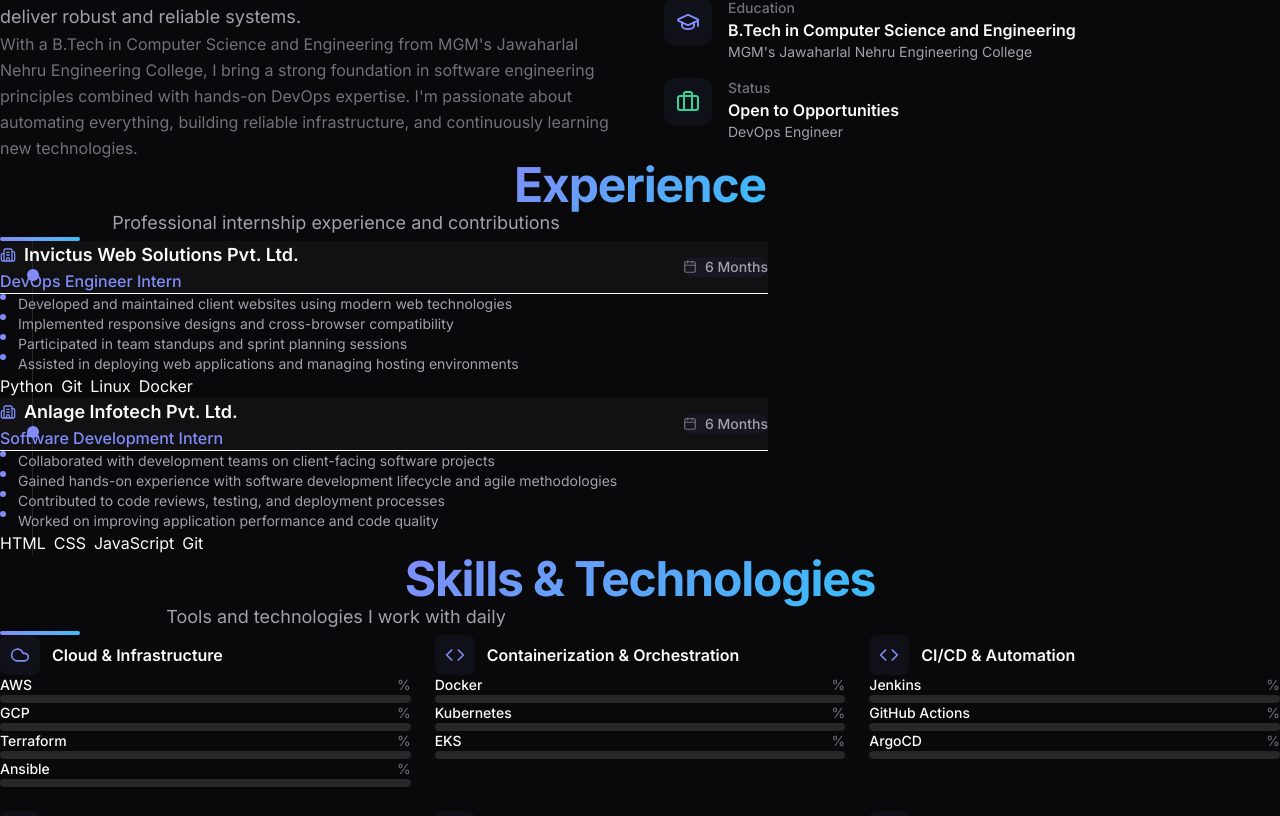
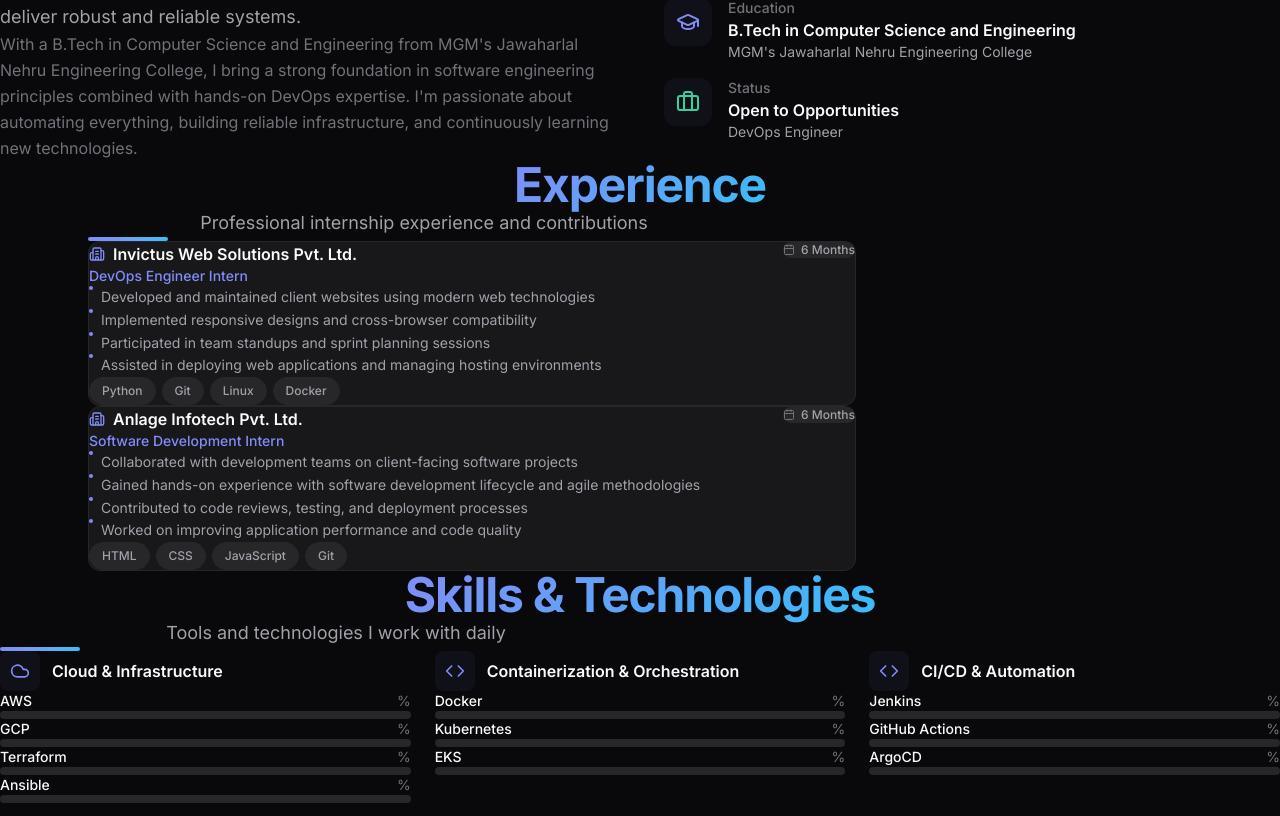
Before and after one commit to ajayautade/ajayautadeportfolio, a Next.js app: page / in a window 1280 px wide. Shown: the part 966-1782 px from the top of the page. Built offline with nearby package versions, Linux system fonts and the light colour scheme.

Commit message:
Build scrollytelling CI/CD pipeline timeline in Experience section

```diff
--- a/src/components/ExperienceSection.tsx
+++ b/src/components/ExperienceSection.tsx
@@ -1,14 +1,25 @@
 "use client";
 
 import { Building2, Calendar } from "lucide-react";
+import { useRef } from "react";
+import { motion, useScroll, useTransform } from "framer-motion";
 import ScrollReveal from "./ui/ScrollReveal";
 import SectionHeading from "./ui/SectionHeading";
 import { experiences } from "@/lib/data";
 
 export default function ExperienceSection() {
+  const containerRef = useRef<HTMLDivElement>(null);
+
+  const { scrollYProgress } = useScroll({
+    target: containerRef,
+    offset: ["start center", "end center"],
+  });
+
+  const lineHeight = useTransform(scrollYProgress, [0, 1], ["0%", "100%"]);
+
   return (
-    <section id="experience" className="relative py-16 sm:py-20 lg:py-24">
-      <div className="mx-auto w-full max-w-7xl px-4 sm:px-6 lg:px-8">
+    <section id="experience" className="py-12 sm:py-20 lg:py-24">
+      <div className="section-container">
         <ScrollReveal>
           <SectionHeading
             title="Experience"
@@ -16,63 +27,63 @@
           />
         </ScrollReveal>
 
-        <div className="relative mx-auto w-full max-w-3xl">
-          {/* Timeline Line */}
-          <div className="absolute left-4 top-0 bottom-0 w-px bg-border md:left-8" />
+        <div ref={containerRef} className="relative mx-auto w-full max-w-3xl">
+          {/* Static Timeline Line Background */}
+          <div className="absolute left-4 top-0 bottom-0 w-0.5 bg-border md:left-6" />
+
+          {/* Animated Glowing CI/CD Line */}
+          <motion.div
+            style={{ height: lineHeight }}
+            className="absolute left-4 top-0 w-0.5 bg-gradient-to-b from-primary via-accent to-success md:left-6 origin-top z-0 shadow-[0_0_8px_rgba(79,70,229,0.5)]"
+          />
 
           {experiences.map((exp, index) => (
             <ScrollReveal key={exp.company} delay={index * 0.15}>
-              <div className="relative mb-12 pl-10 md:pl-16">
+              <div className="relative mb-10 pl-10 md:pl-14">
                 {/* Timeline Dot */}
-                <div className="absolute left-[11px] top-7 flex h-3 w-3 items-center justify-center md:left-[27px]">
-                  <div className="h-3 w-3 rounded-full bg-primary" />
-                </div>
+                <div className="absolute left-[13px] top-6 h-3 w-3 rounded-full bg-primary md:left-[21px]" />
 
-                <div className="glass-card overflow-hidden">
+                <div className="card p-5 sm:p-6 relative z-10 border border-border/50 bg-surface/80 backdrop-blur-sm">
                   {/* Header */}
-                  <div className="border-b border-glass-border bg-surface-elevated/30 p-5 sm:p-6">
-                    <div className="flex flex-col sm:flex-row items-start sm:items-center justify-between gap-4">
+                  <div className="flex flex-col gap-2 sm:flex-row sm:items-center sm:justify-between">
                     <div>
-                        <div className="flex items-center gap-2 mb-1">
+                      <div className="flex items-center gap-2">
                         <Building2 className="h-4 w-4 text-primary" />
-                          <h3 className="text-lg font-semibold text-text-primary">
+                        <h3 className="text-base font-semibold text-text-primary">
                           {exp.company}
                         </h3>
                       </div>
-                        <p className="text-base font-medium text-primary">
+                      <p className="mt-0.5 text-sm font-medium text-primary">
                         {exp.role}
                       </p>
                     </div>
-                      <div className="flex items-center gap-2 rounded-full bg-card-hover px-3 py-1.5 self-start sm:self-auto">
-                        <Calendar className="h-3.5 w-3.5 text-text-tertiary" />
-                        <span className="text-sm font-medium text-text-secondary">
+                    <div className="flex items-center gap-1.5 rounded-full bg-surface-elevated px-3 py-1 self-start">
+                      <Calendar className="h-3 w-3 text-text-tertiary" />
+                      <span className="text-xs font-medium text-text-secondary">
                         {exp.duration}
                       </span>
                     </div>
                   </div>
-                  </div>
 
                   {/* Body */}
-                  <div className="p-6">
-                    <ul className="space-y-3">
+                  <ul className="mt-4 space-y-2">
                     {exp.description.map((item, i) => (
-                        <li key={i} className="flex items-start gap-3">
-                          <span className="mt-2 h-1.5 w-1.5 shrink-0 rounded-full bg-primary" />
-                          <span className="text-sm text-text-secondary">
+                      <li key={i} className="flex items-start gap-2">
+                        <span className="mt-2 h-1 w-1 shrink-0 rounded-full bg-primary" />
+                        <span className="text-sm text-text-secondary leading-relaxed">
                           {item}
                         </span>
                       </li>
                     ))}
                   </ul>
 
-                    {/* Technologies */}
-                    <div className="mt-5 flex flex-wrap gap-2">
+                  {/* Tech Tags */}
+                  <div className="mt-4 flex flex-wrap gap-1.5">
                     {exp.technologies.map((tech) => (
-                        <span key={tech} className="tech-tag">
+                      <span key={tech} className="tech-pill">
                         {tech}
                       </span>
                     ))}
-                    </div>
                   </div>
                 </div>
               </div>
```
Lines whose indentation alone changed are shown as unchanged.
